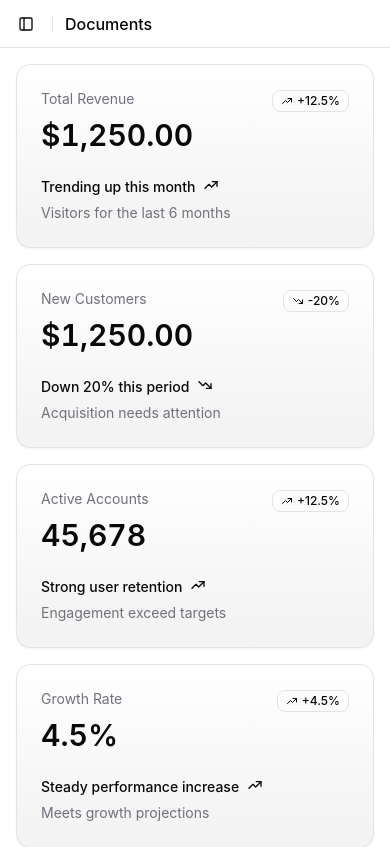
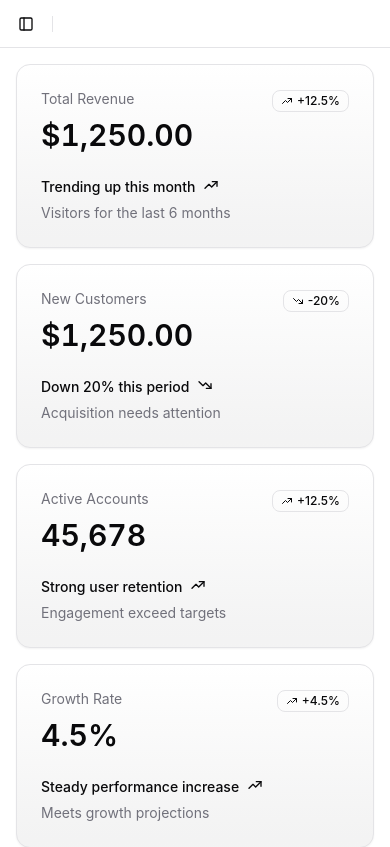
Before and after one commit to corbanesi/corbas-front-ex, a React (Vite) app: page /corbas/dashboard in a window 390 px wide. Shown: the top 847 px of the page. Built offline with nearby package versions, Linux system fonts and the light colour scheme; data requests are answered from the project's data file.

Commit message:
breadcrumb

```diff
--- a/src/components/login-form.tsx
+++ b/src/components/login-form.tsx
@@ -52,7 +52,6 @@ export function LoginForm({
       onSubmit: loginSchema,
     },
     onSubmit: async ({ value }) => {
-      console.log(value);
       handleLoginFormSubmit(value);
     },
   });
--- a/src/components/section-cards.tsx
+++ b/src/components/section-cards.tsx
@@ -17,8 +17,6 @@ export function SectionCards({
 }: {
   data: z.infer<typeof overviewSchema>[];
 }) {
-  console.log(initialData);
-
   return (
     <div className="*:data-[slot=card]:from-primary/5 *:data-[slot=card]:to-card dark:*:data-[slot=card]:bg-card grid grid-cols-1 gap-4 px-4 *:data-[slot=card]:bg-gradient-to-t *:data-[slot=card]:shadow-xs lg:px-6 @xl/main:grid-cols-2 @5xl/main:grid-cols-4">
       {initialData.map((data) => (
--- a/src/components/site-header.tsx
+++ b/src/components/site-header.tsx
@@ -1,16 +1,43 @@
 import { Button } from "@/components/ui/button";
 import { Separator } from "@/components/ui/separator";
 import { SidebarTrigger } from "@/components/ui/sidebar";
+import { isMatch, Link, useMatches } from "@tanstack/react-router";
+import {
+  Breadcrumb,
+  BreadcrumbItem,
+  BreadcrumbLink,
+  BreadcrumbList,
+  BreadcrumbSeparator,
+} from "./ui/breadcrumb";
+import { Fragment } from "react/jsx-runtime";
 
-export function SiteHeader({
-  breadcrumb,
-}: {
-  breadcrumb: {
-    title: string | undefined;
-    pathname: string;
-  }[];
-}) {
-  console.log(breadcrumb);
+function MatchBreadcrumb() {
+  const matches = useMatches();
+  if (matches.some((match) => match.status === "pending")) return null;
+
+  const matchesWithCrumbs = matches.filter((match) =>
+    isMatch(match, "loaderData.crumb"),
+  );
+
+  return (
+    <Breadcrumb>
+      <BreadcrumbList>
+        {matchesWithCrumbs.map((item, i) => (
+          <Fragment key={i}>
+            <BreadcrumbItem className="hidden md:block">
+              <BreadcrumbLink asChild>
+                <Link to={item.fullPath}>{item.loaderData?.crumb}</Link>
+              </BreadcrumbLink>
+            </BreadcrumbItem>
+            <BreadcrumbSeparator className="hidden md:block" />
+          </Fragment>
+        ))}
+      </BreadcrumbList>
+    </Breadcrumb>
+  );
+}
+
+export function SiteHeader() {
   return (
     <header className="flex h-(--header-height) shrink-0 items-center gap-2 border-b transition-[width,height] ease-linear group-has-data-[collapsible=icon]/sidebar-wrapper:h-(--header-height)">
       <div className="flex w-full items-center gap-1 px-4 lg:gap-2 lg:px-6">
@@ -19,7 +46,7 @@ export function SiteHeader({
           orientation="vertical"
           className="mx-2 data-[orientation=vertical]:h-4"
         />
-        <h1 className="text-base font-medium">Documents</h1>
+        <MatchBreadcrumb />
         <div className="ml-auto flex items-center gap-2">
           <Button variant="ghost" asChild size="sm" className="hidden sm:flex">
             <a
--- a/src/routes/_authenticated.tsx
+++ b/src/routes/_authenticated.tsx
@@ -1,28 +1,13 @@
 import { AppSidebar } from "@/components/app-sidebar";
 import { SiteHeader } from "@/components/site-header";
 import { SidebarInset, SidebarProvider } from "@/components/ui/sidebar";
-import {
-  createFileRoute,
-  Outlet,
-  useRouterState,
-} from "@tanstack/react-router";
+import { createFileRoute, Outlet } from "@tanstack/react-router";
 
 export const Route = createFileRoute("/_authenticated")({
   component: RouteComponent,
 });
 
 function RouteComponent() {
-  const state = useRouterState();
-
-  const breadcrumb = [...state.matches]
-    .filter((match) => match.meta)
-    .map((match) => {
-      return {
-        title: match.meta?.at(0)?.title,
-        pathname: match.pathname,
-      };
-    });
-
   return (
     <SidebarProvider
       style={
@@ -34,7 +19,7 @@ function RouteComponent() {
     >
       <AppSidebar variant="inset" />
       <SidebarInset>
-        <SiteHeader breadcrumb={breadcrumb} />
+        <SiteHeader />
         <Outlet />
       </SidebarInset>
     </SidebarProvider>
--- a/src/routes/_authenticated/corbas/dashboard/index.tsx
+++ b/src/routes/_authenticated/corbas/dashboard/index.tsx
@@ -7,8 +7,15 @@ import { invoicesQueryOptions, overviewQueryOptions } from "@/lib/queryOptions";
 import { useSuspenseQuery } from "@tanstack/react-query";
 
 export const Route = createFileRoute("/_authenticated/corbas/dashboard/")({
-  loader: (opts) =>
-    opts.context.queryClient.ensureQueryData(invoicesQueryOptions()),
+  loader: async (opts) => {
+    const data = await opts.context.queryClient.ensureQueryData(
+      invoicesQueryOptions(),
+    );
+    return {
+      crumb: "Dashboard",
+      data,
+    };
+  },
   head: () => ({
     meta: [
       {
--- a/src/routes/_authenticated/corbas/users/index.tsx
+++ b/src/routes/_authenticated/corbas/users/index.tsx
@@ -220,6 +220,9 @@ export const Route = createFileRoute("/_authenticated/corbas/users/")({
     ],
   }),
   component: RouteComponent,
+  loader: () => ({
+    crumb: "Users",
+  }),
 });
 
 function RouteComponent() {
```
